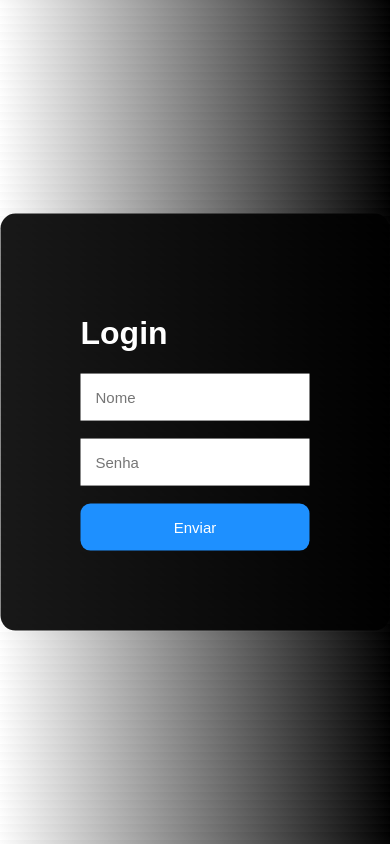
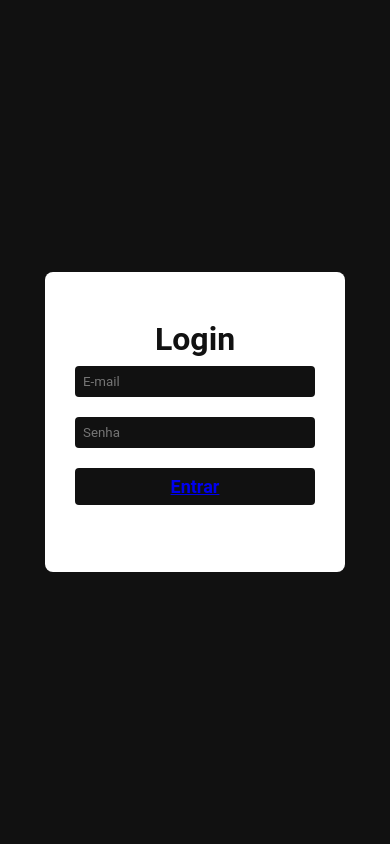
Before and after one commit to viniaco/Project_Oficina_Front, a plain HTML site: page login.html in a window 390 px wide. Drawn offline with Linux system fonts and the light colour scheme.

Commit message:
Atualização

```diff
--- a/css/mobile.css
+++ b/css/mobile.css
@@ -1,5 +1,12 @@
+* {
+    box-sizing: border-box;
+    margin: 0;
+    padding: 0;
+    font-family: "Roboto", sans-serif;
+  }
+
 #navbar {
-    height: 180px;
+    height: 220px;
     position: initial;
 }
 
@@ -15,6 +22,11 @@
 }
 
 #navbar-items li:nth-child(2) {
+    border-top: 1px solid #333;
+    border-bottom: 1px solid #333;
+}
+
+#navbar-items li:nth-child(3) {
     border-top: 1px solid #333;
     border-bottom: 1px solid #333;
 }
@@ -81,3 +93,81 @@
     display: none;
 
 }
+
+.login-background {
+    background-color: #111;
+    display: flex;
+    align-items: center;
+    justify-content: center;
+    height: 100vh;
+}
+
+.login-form {
+    display: flex;
+    align-items: center;
+    justify-content: center;
+    flex-direction: column;
+    width: 300px;
+    height: 300px;
+    background-color: #fff;
+    border-radius: 8px;
+}
+
+.login-email {
+    background-color: #111;
+    color: #fff;
+    margin-bottom: 20px;
+    width: 80%;
+    border-radius: 4px;
+    outline: none;
+    border: none;
+    padding: 8px;
+}
+
+.login-password {
+    color: #fff;
+    background-color: #111;
+    margin-bottom: 20px;
+    width: 80%;
+    border-radius: 4px;
+    outline: none;
+    border: none;
+    padding: 8px;
+
+}
+
+.login-button {
+    color: #fff;
+    font-weight: bold;
+    font-size: 18px;
+    background-color: #111;
+    margin-bottom: 20px;
+    width: 80%;
+    border-radius: 4px;
+    outline: none;
+    border: none;
+    padding: 8px;
+}
+
+.title-login {
+    color: #111;
+    margin-bottom: 8px;
+}
+
+.not-background {
+    background-color: #111;
+    display: flex;
+    justify-content: center;
+    height: 100vh;
+}
+
+.not-container {
+    margin-top: 30px;
+    height: 60px;
+    width: 80%;
+    display: flex;
+    background-color: #fff;
+    justify-content: space-between;
+    padding: 12px;
+    border-radius: 8px;
+}
--- a/login.html
+++ b/login.html
@@ -4,52 +4,19 @@
     <meta charset="UTF-8">
     <meta http-equiv="X-UA-Compatible" content="IE=edge">
     <meta name="viewport" content="width=device-width, initial-scale=1.0">
-    <title>Tela de login</title>
-    <style>
-        body{
-            font-family: Arial, Helvetica, sans-serif;
-            background-image: linear-gradient(45deg, rgb(255, 255, 255), black);
-        }
-        div{
-            background-color: rgba(0, 0, 0, 0.9);
-            position: absolute;
-            top: 50%;
-            left: 50%;
-            transform: translate(-50%,-50%);
-            padding: 80px;
-            border-radius: 15px;
-            color: #fff;
-        }
-        input{
-            padding: 15px;
-            border: none;
-            outline: none;
-            font-size: 15px;
-        }
-        button{
-            background-color: dodgerblue;
-            border: none;
-            padding: 15px;
-            width: 100%;
-            border-radius: 10px;
-            color: white;
-            font-size: 15px;
-
-        }
-        button:hover{
-            background-color: deepskyblue;
-            cursor: pointer;
-        }
-    </style>
+    <link
+    rel="stylesheet"
+    media="screen and (max-width: 768px)"
+    href="css/mobile.css"
+  />
+    <title>Document</title>
 </head>
-<body>
-    <div>
-        <h1>Login</h1>
-        <input type="text" placeholder="Nome">
-        <br><br>
-        <input type="password" placeholder="Senha">
-        <br><br>
-        <button>Enviar</button>
-    </div>
+<body class="login-background">
+    <form class="login-form" action="">
+        <h1 class="title-login">Login</h1>
+        <input placeholder="E-mail" class="login-email" type="email">
+        <input placeholder="Senha" class="login-password" type="password">
+        <button class="login-button" type="submit"><a href="http://127.0.0.1:5500/notificacoes.html">Entrar</a></button>
+    </form>
 </body>
 </html>
```
Also changed, not shown: css/style.css (+23 -0 lines), index.html (+4 -3 lines), notificacoes.html (added, +26 -0 lines).
